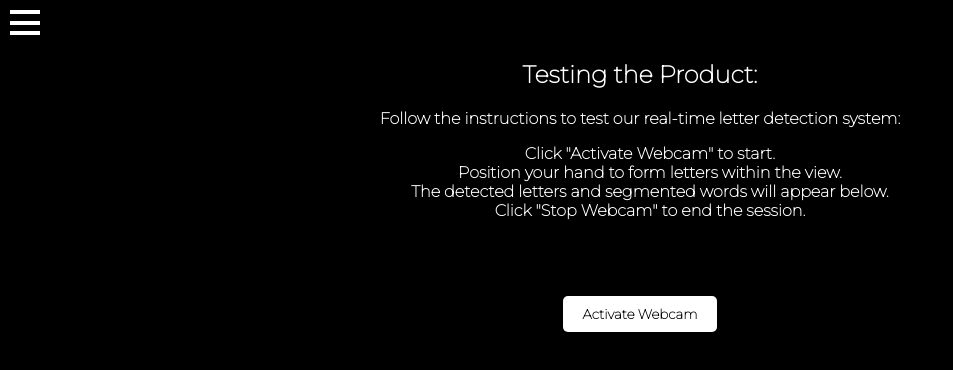
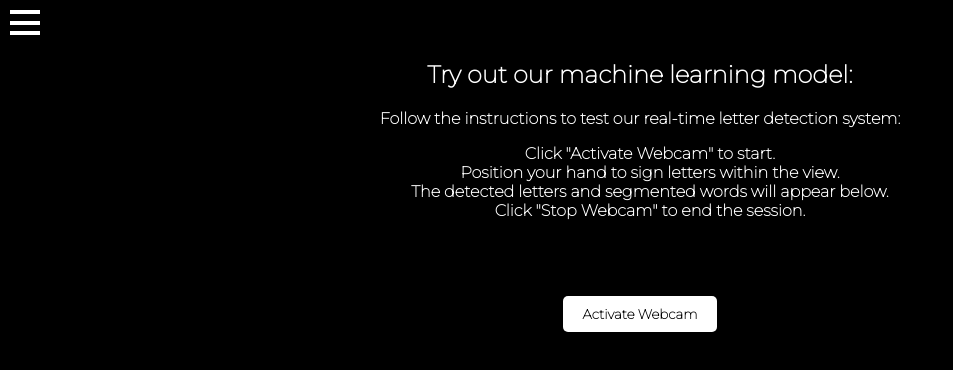
Before and after one commit to thenerd31/eloquence, a React (Create React App) app: page /webcam in a window 1280 px wide. Shown: the top 370 px of the page, without its empty margins (0-953 px from the left). Built offline with nearby package versions, Linux system fonts and the light colour scheme.

Commit message:
changed font

```diff
--- a/src/App.css
+++ b/src/App.css
@@ -231,6 +231,9 @@ body {
   color: white;
   display: block;
   padding: 10px;
+  font-family: "Montserrat", sans-serif;
+  font-weight: bold;
+
 }
 
 .menu-link:hover {
@@ -272,11 +275,15 @@ body {
 .testing-details h2 {
   color: white;
   font-weight: bold;
+  font-family: "Montserrat", sans-serif;
+
 }
 
 .testing-details p {
   color: white;
   font-weight: bold;
+  font-family: "Montserrat", sans-serif;
+
 }
 
 .testing-details ul {
@@ -284,6 +291,8 @@ body {
   padding-left: 20px;
   color: white;
   font-weight: bold;
+  font-family: "Montserrat", sans-serif;
+
 }
 
 .activate-button {
--- a/src/WebcamPage.js
+++ b/src/WebcamPage.js
@@ -131,11 +131,11 @@ const WebcamPage = () => {
   return (
     <div className="App">
       <div className="testing-details">
-        <h2>Testing the Product:</h2>
+        <h2>Try out our machine learning model:</h2>
         <p>Follow the instructions to test our real-time letter detection system:</p>
         <ul>
           <li>Click "Activate Webcam" to start.</li>
-          <li>Position your hand to form letters within the view.</li>
+          <li>Position your hand to sign letters within the view.</li>
           <li>The detected letters and segmented words will appear below.</li>
           <li>Click "Stop Webcam" to end the session.</li>
         </ul>
```
